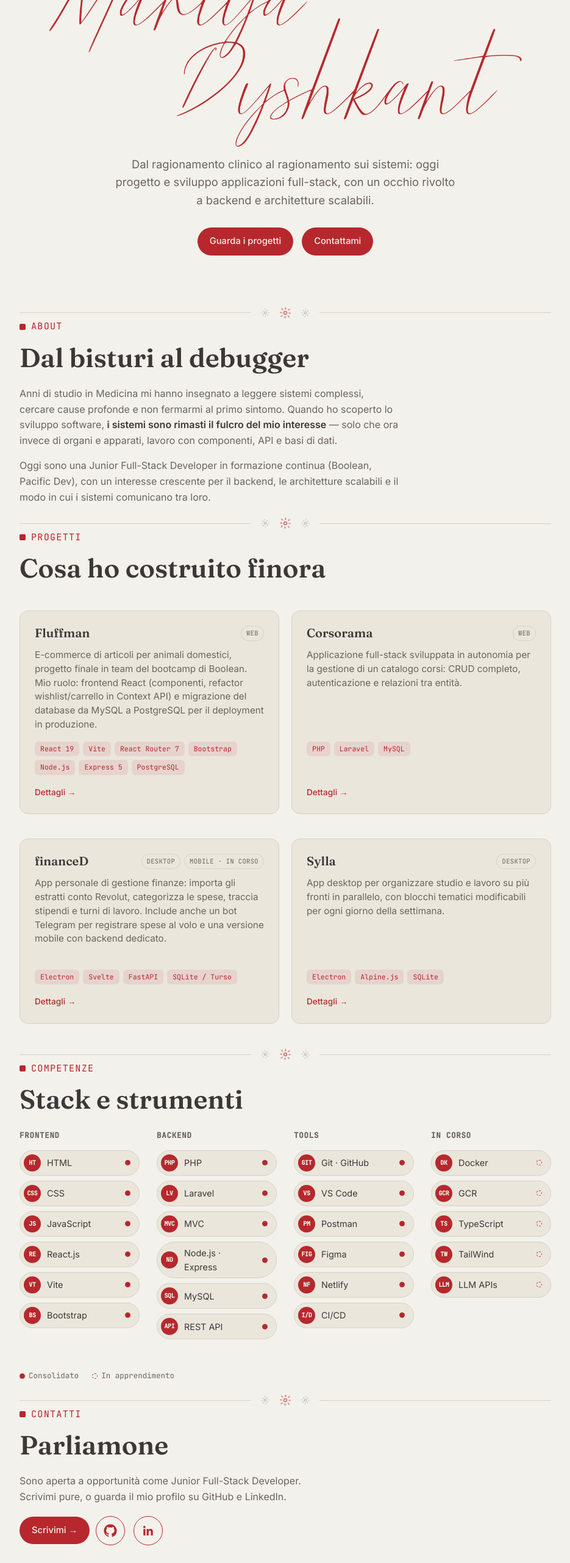
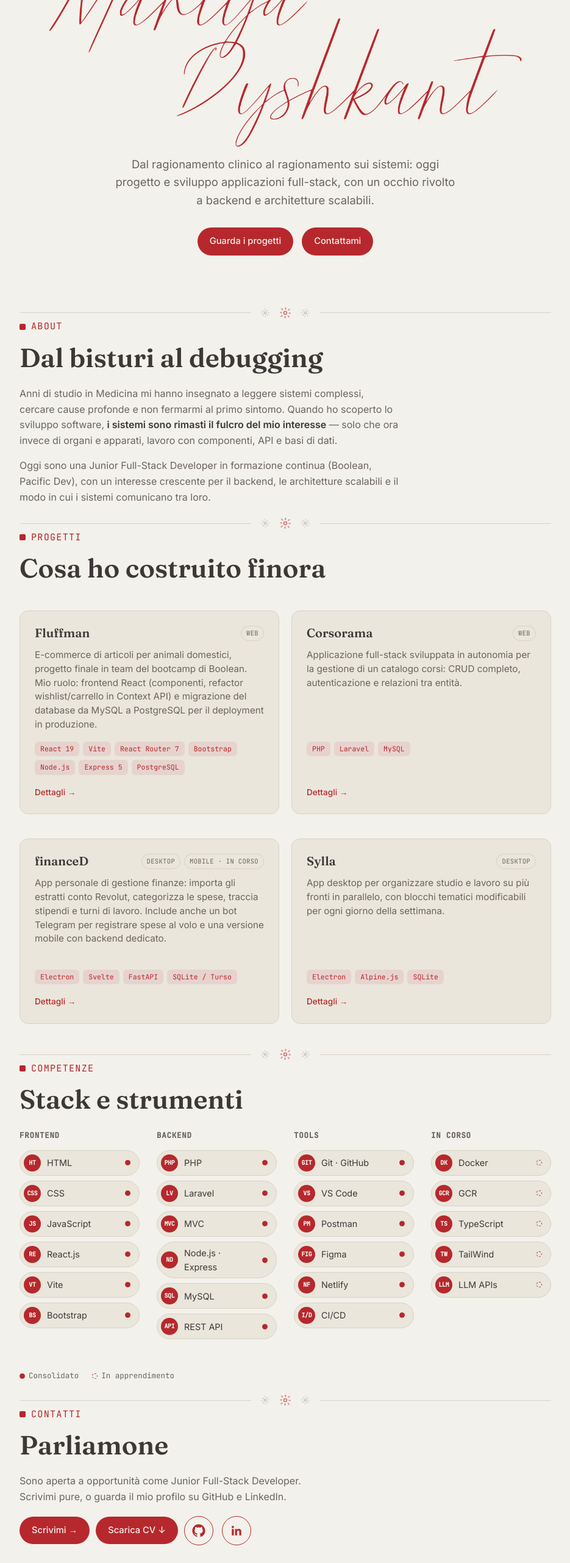
Before and after one commit to mariyadyshkant/mariya-dyshkant-portfolio, a React (Vite) app: page / in a window 1280 px wide. Shown: the part 234-2797 px from the top of the page at 61% size, without its empty margins (172-1107 px from the left). Built offline with nearby package versions, Linux system fonts and the light colour scheme.

Commit message:
Add CV download button to contact section
- new 'Scarica CV' button next to 'Scrivimi', same style
- tweak About section heading wording

```diff
--- a/src/pages/Home.jsx
+++ b/src/pages/Home.jsx
@@ -28,7 +28,7 @@ export default function Home() {
 
       <section id="about" className="wrap about">
         <span className="eyebrow">About</span>
-        <h2>Dal bisturi al debugger</h2>
+        <h2>Dal bisturi al debugging</h2>
         <p>
           Anni di studio in Medicina mi hanno insegnato a leggere sistemi complessi, cercare cause
           profonde e non fermarmi al primo sintomo. Quando ho scoperto lo sviluppo software,{' '}
@@ -121,6 +121,7 @@ export default function Home() {
         </p>
         <div className="contact-actions">
           <a className="btn primary" href="mailto:mariya.dyshkant@gmail.com">Scrivimi →</a>
+          <a className="btn primary" href="/cv-mariya-dyshkant.pdf" download>Scarica CV ↓</a>
           <div className="social-links">
             <a href="https://github.com/mariyadyshkant" target="_blank" rel="noopener" aria-label="GitHub">
               <svg><use href="#github-icon" /></svg>
```
Also changed, not shown: 1 other file (tests, documents, lock files or other folders).
